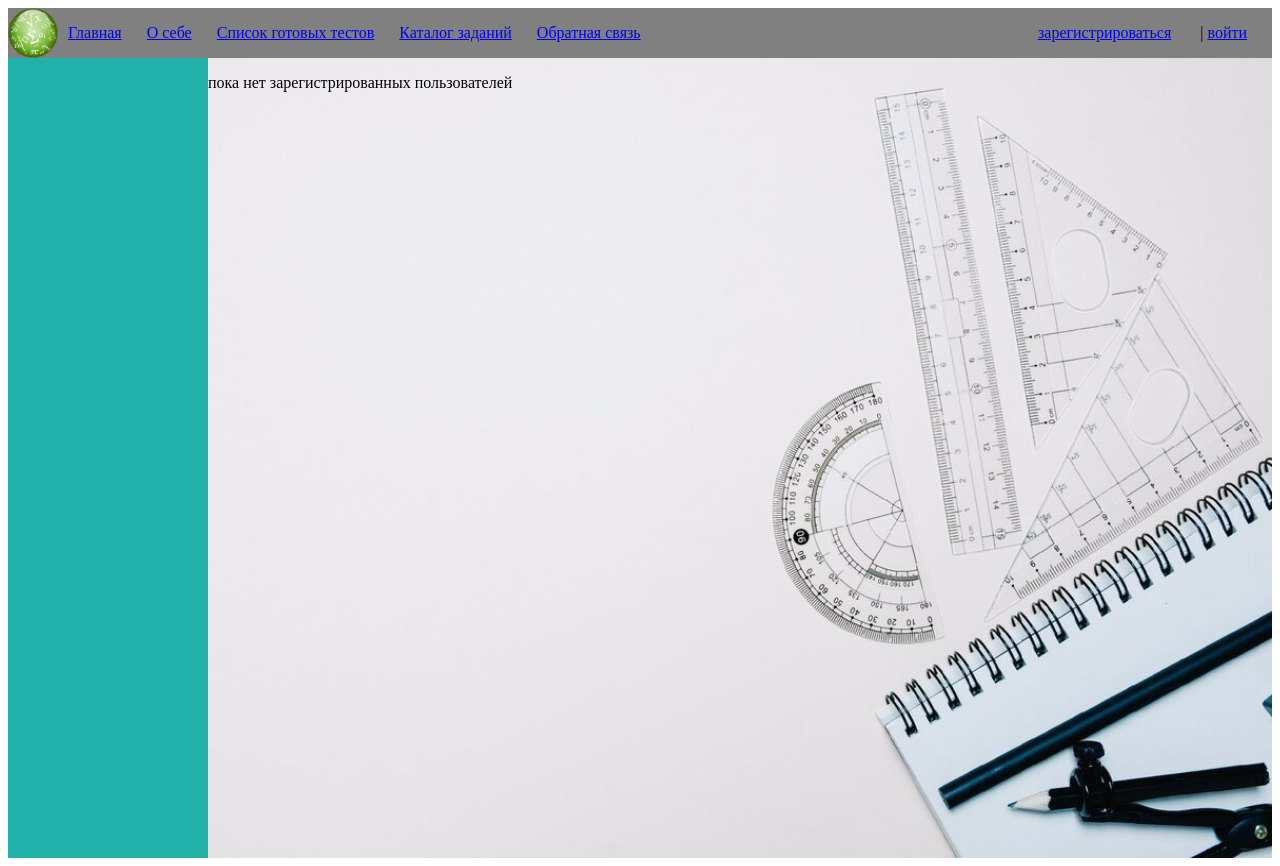
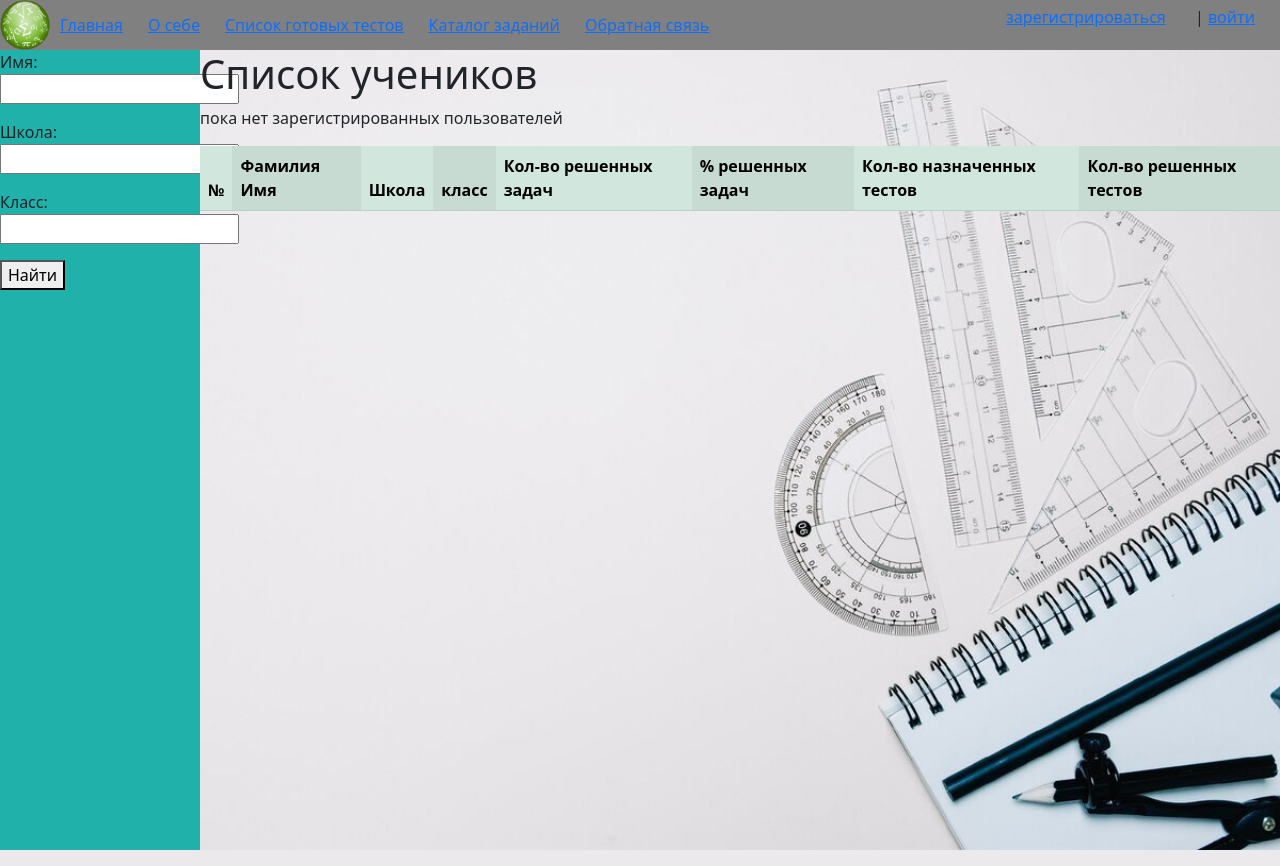
Before and after one commit to kocheshkovdmitriy/my_site, a Django app: page /students/ in a window 1280 px wide. Run offline with Django 4.2, Linux system fonts and the light colour scheme; tables that the repository leaves empty hold one stand-in row (values such as "Sample post"); lists and menus that the app fills with data are empty; parts of the project's set-up code (start-up, migrations or seed data) failed here and were passed over.

Commit message:
В вью список студентов сделана фильтрация

```diff
--- a/core/views.py
+++ b/core/views.py
@@ -1,3 +1,4 @@
+
 from django.contrib.auth.models import User
 from django.db.models import Count, Case, When, F
 from django.shortcuts import render, redirect
@@ -9,6 +10,7 @@
 from core import forms
 
 import users.models
+import users.filters
 import edu.models
 
 
@@ -91,11 +93,19 @@
 
     def get_context_data(self):
         cnt_tasks = edu.models.Task.objects.all().count()
-        context = {'students': users.models.Profile.objects.filter(
-            user__in=User.objects.filter(is_staff=False)
-        ).annotate(
-            completed_tasks=Count(Case(When(answers__status=True, then=1))),
-            statistic_tasks=F('completed_tasks') * 100 / cnt_tasks,
-            completed_tests=Count(Case(When(testanswers__status=True, then=1)))
-        )}
+        context = {'students': self.get_queryset().filter(
+                user__is_staff=False
+            ).annotate(
+                completed_tasks=Count(Case(When(answers__status=True, then=1))),
+                statistic_tasks=F('completed_tasks') * 100 / cnt_tasks,
+                completed_tests=Count(Case(When(testanswers__status=True, then=1)))
+            ),
+            'filters': self.get_filters(),
+        }
         return context
+
+    def get_filters(self):
+        return users.filters.ProfileFilter(self.request.GET)
+
+    def get_queryset(self):
+        return self.get_filters().qs
--- a/edu/views.py
+++ b/edu/views.py
@@ -110,7 +110,6 @@
             if list_task_id:
                 new_test = models.Test.objects.create(title=request.POST["title"])
                 new_test.tasks_list.set(models.Task.objects.filter(pk__in=list_task_id))
-                print(new_test)
                 return redirect(reverse('edu:detail_test', kwargs={'pk': new_test.pk}))
         context = self.get_context_data(request)
         if request.POST.get('create_task'):
--- a/templates/base.html
+++ b/templates/base.html
@@ -4,6 +4,8 @@
 <html lang="en">
 <head>
     <meta charset="UTF-8">
+    <script src="https://cdn.jsdelivr.net/npm/bootstrap@5.3.0/dist/js/bootstrap.bundle.min.js" integrity="sha384-geWF76RCwLtnZ8qwWowPQNguL3RmwHVBC9FhGdlKrxdiJJigb/j/68SIy3Te4Bkz" crossorigin="anonymous"></script>
+    <link href="https://cdn.jsdelivr.net/npm/bootstrap@5.3.0/dist/css/bootstrap.min.css" rel="stylesheet" integrity="sha384-9ndCyUaIbzAi2FUVXJi0CjmCapSmO7SnpJef0486qhLnuZ2cdeRhO02iuK6FUUVM" crossorigin="anonymous">
     <link rel="stylesheet" href="{% static 'css/style.css' %}" type="text/css">
     <title>{% block title %}Заголовок страницы{% endblock%}</title>
 </head>
--- a/templates/core/list_students.html
+++ b/templates/core/list_students.html
@@ -3,9 +3,47 @@
 {% block title %} Список учеников {% endblock%}
 
 {% block content%}
-    {% for student in students %}
-        <p>{{ student }} {{ student.completed_tasks }} {{ student.completed_tests }}  {{student.statistic_tasks}}</p>
-    {% empty %}
-        <p>пока нет зарегистрированных пользователей</p>
-    {% endfor %}
+    <div>
+        <h1>Список учеников</h1>
+        <table class="table table-striped-columns">
+            <thead>
+                <tr class="table-success">
+                    <th>№</th>
+                    <th>Фамилия Имя</th>
+                    <th>Школа</th>
+                    <th>класс</th>
+                    <th>Кол-во решенных задач</th>
+                    <th>% решенных задач</th>
+                    <th>Кол-во назначенных тестов</th>
+                    <th>Кол-во решенных тестов</th>
+                </tr>
+            </thead>
+            <tbody class="table-active">
+                {% for student in students %}
+                    <tr>
+                        <th> {{ student.id }} </th>
+                        <th> {{ student }} </th>
+                        <th> {{ student.school }} </th>
+                        <th> {{ student.grade }} </th>
+                        <th> {{ student.completed_tasks }} </th>
+                        <th> {{student.statistic_tasks}} </th>
+                        <th> {{ student.tests.count }} </th>
+                        <th> {{ student.completed_tests }} </th>
+                    </tr>
+                {% empty %}
+                    <p>пока нет зарегистрированных пользователей</p>
+                {% endfor %}
+            </tbody>
+        </table>
+    </div>
+
 {% endblock%}
+
+
+{% block filters %}
+    <form action="{% url 'core:students' %}" method="GET">
+        {% csrf_token %}
+        {{ filters.form.as_p }}
+        <button type="submit">Найти</button>
+    </form>
+{% endblock %}
--- /dev/null
+++ b/users/filters.py
@@ -0,0 +1,22 @@
+import django_filters
+from django.db.models import Q
+
+from users import models
+
+
+class ProfileFilter(django_filters.FilterSet):
+    user__first_name__icontains = django_filters.CharFilter(label='Имя')
+    school__icontains = django_filters.CharFilter(label='Школа')
+    grade = django_filters.NumberFilter(label='Класс')
+
+    class Meta:
+        model = models.Profile
+        fields = []
+
+    def filter_queryset(self, queryset):
+        data = dict()
+        for name, value in self.form.cleaned_data.items():
+            if value:
+                data[name] = value
+        queryset = queryset.filter(Q(_connector="OR", **data))
+        return queryset
```
